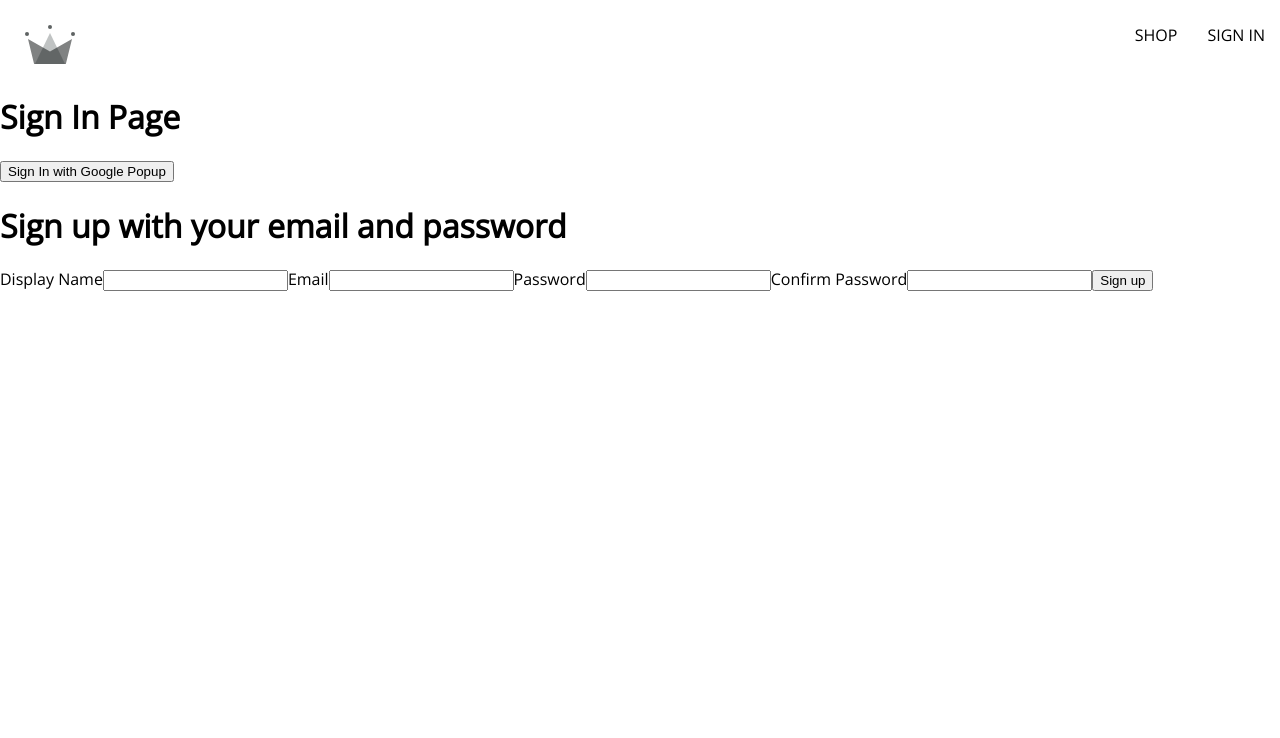
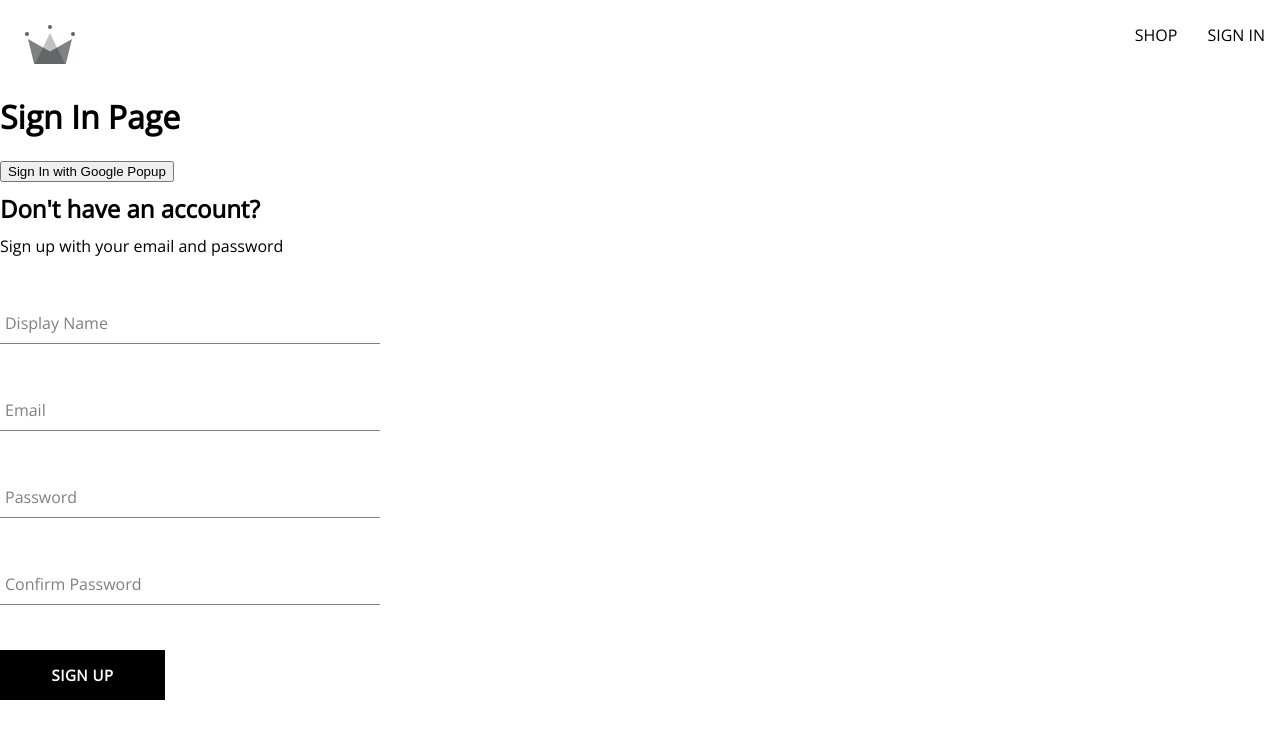
Before and after one commit to TudorG03/crwn-clothing, a React (Create React App) app: page /sign-in in a window 1280 px wide. Shown: the top 738 px of the page. Built offline with nearby package versions, Linux system fonts and the light colour scheme; a web font is replaced by a local one.

Commit message:
created sign up component, the form input component and the button component

```diff
--- /dev/null
+++ b/src/components/button/button.component.jsx
@@ -0,0 +1,19 @@
+import "./button.styles.scss";
+
+const Button = ({ children, buttonType, ...otherProps }) => {
+  const BUTTON_TYPE_CLASSES = {
+    google: "google-sign-in",
+    inverted: "inverted",
+  };
+
+  return (
+    <button
+      className={`button-container ${BUTTON_TYPE_CLASSES[buttonType]}`}
+      {...otherProps}
+    >
+      {children}
+    </button>
+  );
+};
+
+export default Button;
--- /dev/null
+++ b/src/components/button/button.styles.scss
@@ -0,0 +1,46 @@
+.button-container {
+    min-width: 165px;
+    width: auto;
+    height: 50px;
+    letter-spacing: 0.5px;
+    line-height: 50px;
+    padding: 0 35px 0 35px;
+    font-size: 15px;
+    background-color: black;
+    color: white;
+    text-transform: uppercase;
+    font-family: 'Open Sans';
+    font-weight: bolder;
+    border: none;
+    cursor: pointer;
+    display: flex;
+    justify-content: center;
+
+    &:hover {
+      background-color: white;
+      color: black;
+      border: 1px solid black;
+    }
+
+    &.google-sign-in {
+      background-color: #4285f4;
+      color: white;
+
+      &:hover {
+        background-color: #357ae8;
+        border: none;
+      }
+    }
+
+    &.inverted {
+      background-color: white;
+      color: black;
+      border: 1px solid black;
+
+      &:hover {
+        background-color: black;
+        color: white;
+        border: none;
+      }
+    }
+  }
--- /dev/null
+++ b/src/components/form-input/form-input.component.jsx
@@ -0,0 +1,20 @@
+import "./form-input.styles.scss";
+
+const FormInput = ({ label, ...otherProps }) => {
+  return (
+    <div className="group">
+      <input className="form-input" {...otherProps} />
+      {label && (
+        <label
+          className={`${
+            otherProps.value.length ? "shrink" : ""
+          } form-input-label`}
+        >
+          {label}
+        </label>
+      )}
+    </div>
+  );
+};
+
+export default FormInput;
--- /dev/null
+++ b/src/components/form-input/form-input.styles.scss
@@ -0,0 +1,54 @@
+$sub-color: grey;
+$main-color: black;
+
+@mixin shrinkLabel {
+  top: -14px;
+  font-size: 12px;
+  color: $main-color;
+}
+
+.group {
+  position: relative;
+  margin: 45px 0;
+
+  .form-input {
+    background: none;
+    background-color: white;
+    color: $sub-color;
+    font-size: 18px;
+    padding: 10px 10px 10px 5px;
+    display: block;
+    width: 100%;
+    border: none;
+    border-radius: 0;
+    border-bottom: 1px solid $sub-color;
+    margin: 25px 0;
+
+    &:focus {
+      outline: none;
+    }
+
+    &:focus ~ .form-input-label {
+      @include shrinkLabel();
+    }
+  }
+
+  input[type='password'] {
+    letter-spacing: 0.3em;
+  }
+
+  .form-input-label {
+    color: $sub-color;
+    font-size: 16px;
+    font-weight: normal;
+    position: absolute;
+    pointer-events: none;
+    left: 5px;
+    top: 10px;
+    transition: 300ms ease all;
+
+    &.shrink {
+      @include shrinkLabel();
+    }
+  }
+}
--- a/src/components/sign-up-form/sign-up-form.component.jsx
+++ b/src/components/sign-up-form/sign-up-form.component.jsx
@@ -1,37 +1,92 @@
-import { useState } from 'react';
+import { useState } from "react";
+import { createAuthUserWithEmailAndPassword, createUserDocumentFromAuth } from "../../utils/firebase/firebase.utils";
+import FormInput from "../form-input/form-input.component";
+import Button from "../../components/button/button.component";
+import './sign-up-form.styles.scss';
 
 const defaultFormFields = {
-    displayName: '',
-    email: '',
-    password: '',
-    confirmPassword: ''
-}
+  displayName: "",
+  email: "",
+  password: "",
+  confirmPassword: ""
+};
 
 const SignUpForm = () => {
   const [formFields, setFormFields] = useState(defaultFormFields);
-    const {displayName, email, password, confirmPassword} = formFields;
+  const { displayName, email, password, confirmPassword } = formFields;
 
-    const handleChange = () => {
+  const resetFormFields = () => {
+    setFormFields(defaultFormFields);
+  };
 
+  const handleSubmit = async (e) => {
+    e.preventDefault();
+
+    if (password !== confirmPassword) {
+        alert("Passwords do not match");
+        return;
+    }
+
+    try {
+        const { user } = await createAuthUserWithEmailAndPassword(email, password);
+        await createUserDocumentFromAuth(user, { displayName: displayName });
+        resetFormFields();
+    } catch (err) {
+        if (err.code === 'auth/email-already-in-use') {
+            alert("Email already in use");
+        } else {
+            console.log(err);
+        }
+    }
+  };
+
+  const handleChange = (e) => {
+    const { name, value } = e.target;
+    setFormFields({...formFields, [name]: value});
   };
 
   return (
-        <div>
-            <h1>Sign up with your email and password</h1>
-            <form onSubmit={() => {}}>
-                <label>Display Name</label>
-                <input type="text" required />
+    <div className="sign-up-container">
+      <h2>Don't have an account?</h2>
+      <span>Sign up with your email and password</span>
+      <form onSubmit={handleSubmit}>
+        <FormInput
+          label={"Display Name"}
+          type="text"
+          required
+          onChange={handleChange}
+          value={displayName}
+          name="displayName"
+        />
 
-                <label>Email</label>
-                <input type="email" required />
+        <FormInput
+          label={"Email"}
+          type="email"
+          required
+          onChange={handleChange}
+          value={email}
+          name="email"
+        />
 
-                <label>Password</label>
-                <input type="password" required />
+        <FormInput
+          label={"Password"}
+          type="password"
+          required
+          onChange={handleChange}
+          value={password}
+          name="password"
+        />
 
-                <label>Confirm Password</label>
-                <input type="password" required />
+        <FormInput
+          label={"Confirm Password"}
+          type="password"
+          required
+          onChange={handleChange}
+          value={confirmPassword}
+          name="confirmPassword"
+        />
 
-                <button type="submit">Sign up</button>
+        <Button type="submit">Sign up</Button>
       </form>
     </div>
   );
--- /dev/null
+++ b/src/components/sign-up-form/sign-up-form.styles.scss
@@ -0,0 +1,9 @@
+.sign-up-container {
+    display: flex;
+    flex-direction: column;
+    width: 380px;
+
+    h2 {
+        margin: 10px 0;
+    }
+}
--- a/src/utils/firebase/firebase.utils.js
+++ b/src/utils/firebase/firebase.utils.js
@@ -3,7 +3,8 @@
   getAuth,
   signInWithRedirect,
   signInWithPopup,
-  GoogleAuthProvider
+  GoogleAuthProvider,
+  createUserWithEmailAndPassword
 } from "firebase/auth";
 import {
   getFirestore,
@@ -34,7 +35,8 @@
 
 export const db = getFirestore();
 
-export const createUserDocumentFromAuth = async userAuth => {
+export const createUserDocumentFromAuth = async (userAuth, additionalInformation = {}) => {
+  if (!userAuth) return;
   const userDocRef = doc(db, 'users', userAuth.uid);
   const userSnapshot = await getDoc(userDocRef);
 
@@ -46,7 +48,8 @@
       await setDoc(userDocRef, {
         displayName,
         email,
-        createdAt
+        createdAt,
+        ...additionalInformation
       });
     } catch(err) {
       console.log('error creating user ', err.message);
@@ -55,3 +58,9 @@
 
   return userDocRef;
 };
+
+export const createAuthUserWithEmailAndPassword = async (email, password) => {
+  if (!email || !password) return;
+
+  return await createUserWithEmailAndPassword(auth, email, password);
+}
```
Lines whose indentation alone changed are shown as unchanged.
